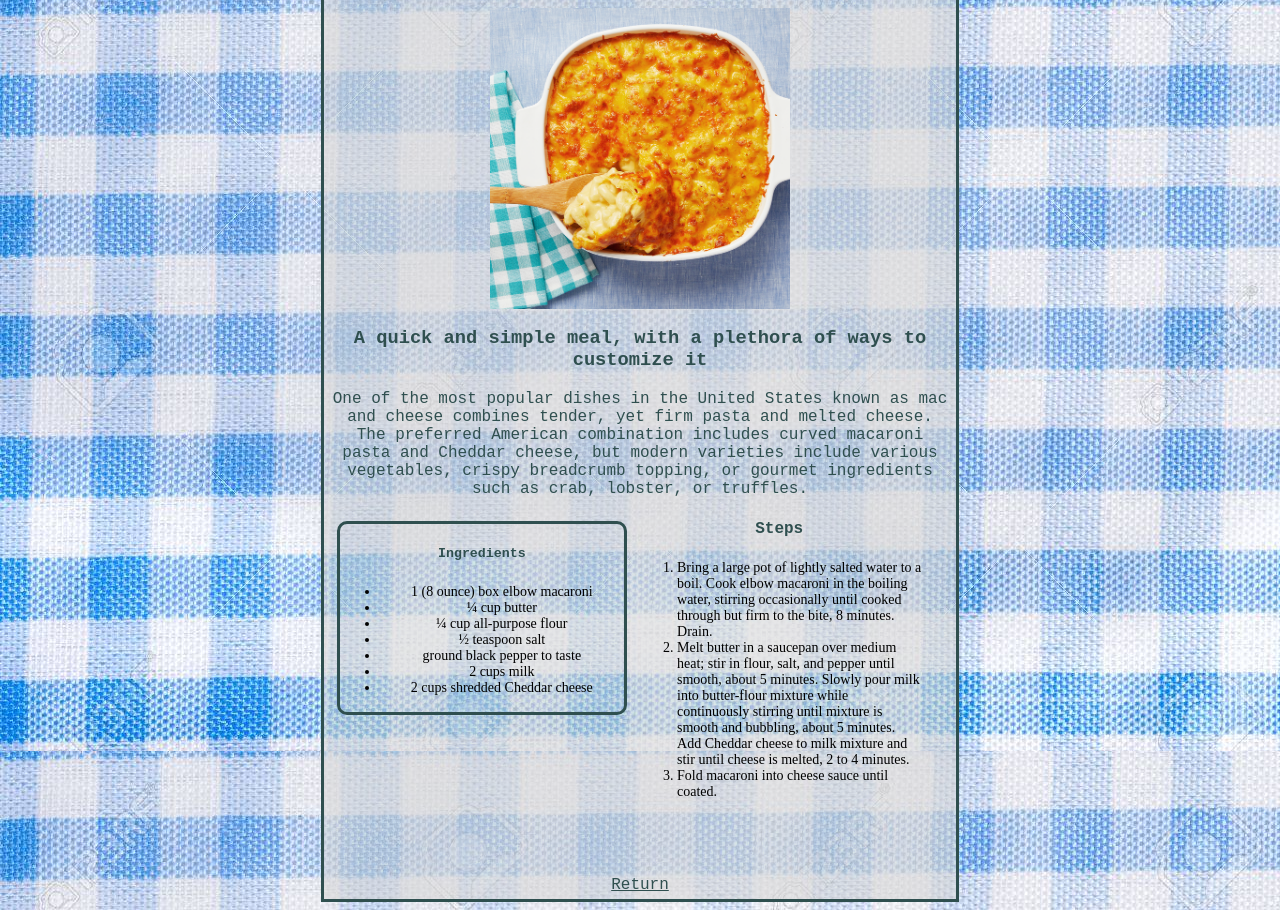
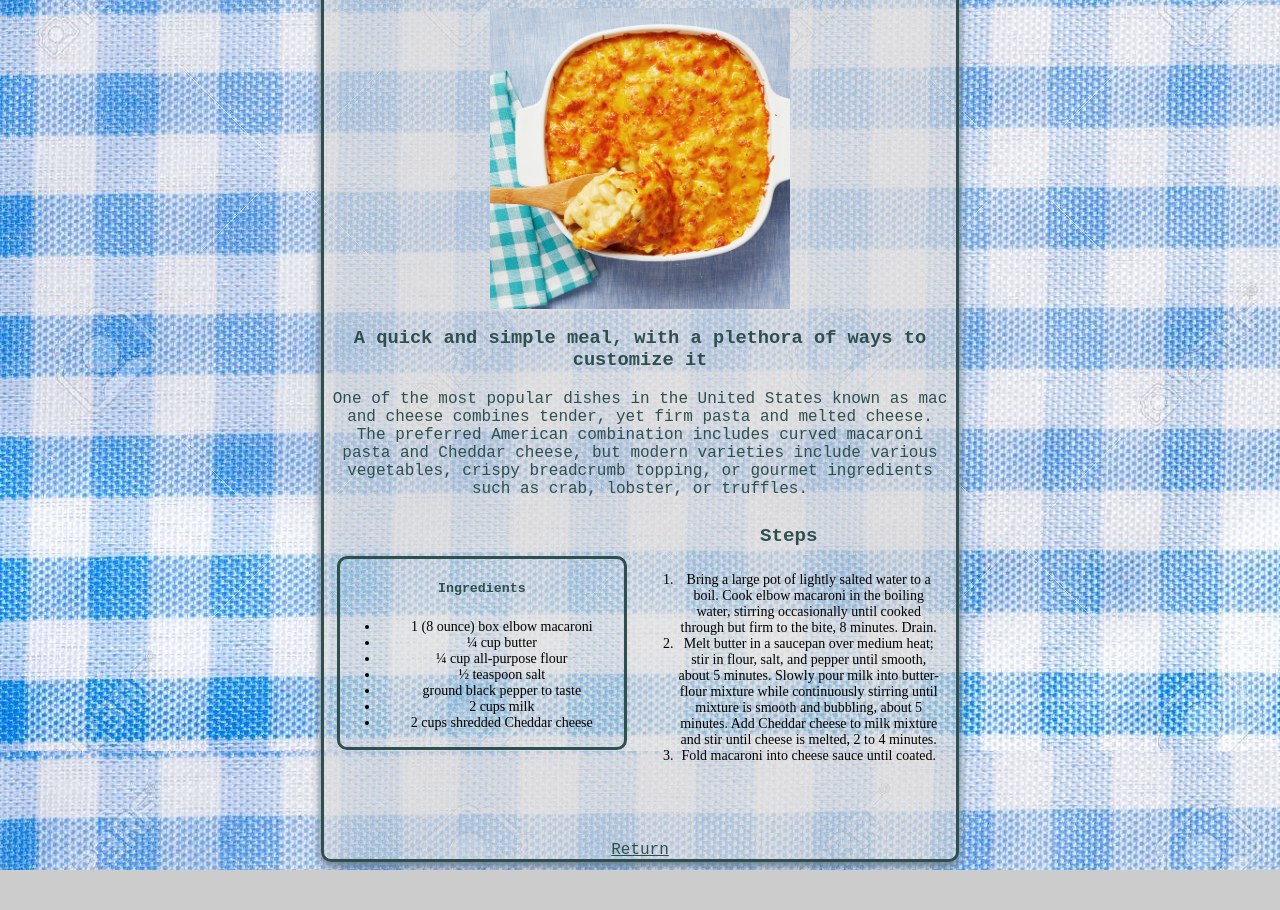
Before and after one commit to xswitch/odin-recipes, a plain HTML site: page recipes/mac-and-cheese.html in a window 1280 px wide. Shown: the part 114-1024 px from the top of the page. After the commit the page ends 984 px from the top, so only its background shows below. Drawn offline with Linux system fonts and the light colour scheme.

Commit message:
fixed block return anchors

```diff
--- a/styles.css
+++ b/styles.css
@@ -7,6 +7,10 @@ h3 {
     color: darkslategray;
     font-family: monospace, sans-serif;
     text-align: center;
+}
+
+h4 {
+    font-size: larger;
 }
 
 .bold {
@@ -24,8 +28,17 @@ h1 {
 }
 
 a {
+    margin: 5px;
+    padding: auto;
+}
+
+a.flink {
     display: block;
-    margin: 5px 5px;
+    border-radius: 5px;
+}
+
+a.flink:hover {
+    background-color: rgba(194, 194, 194, 0.671);
 }
 
 p {
@@ -37,6 +50,9 @@ p {
     border: 3px solid darkslategray;
     margin: auto;
     width: 50%;
+    border-radius: 10px;
+    text-align: center;
+    box-shadow: 0 4px 8px 1px slategray;
 }
 
 .items {
@@ -59,10 +75,11 @@ img {
     border-radius: 10px;
     margin-left: 2%;
     float: left;
+    margin-top: 35px;
 }
 
 .steps {
-    width: 45%;
+    width: 48%;
     float: left;
     padding: 10px;
     position: relative;
```
Also changed, not shown: index.html (+3 -3 lines).
